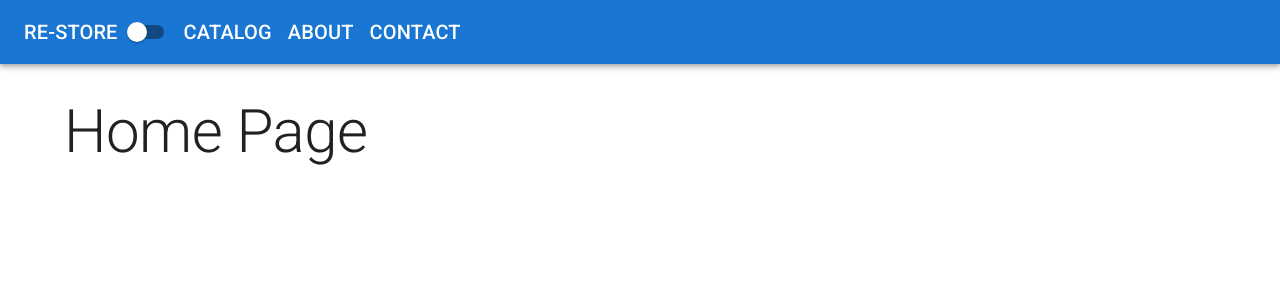
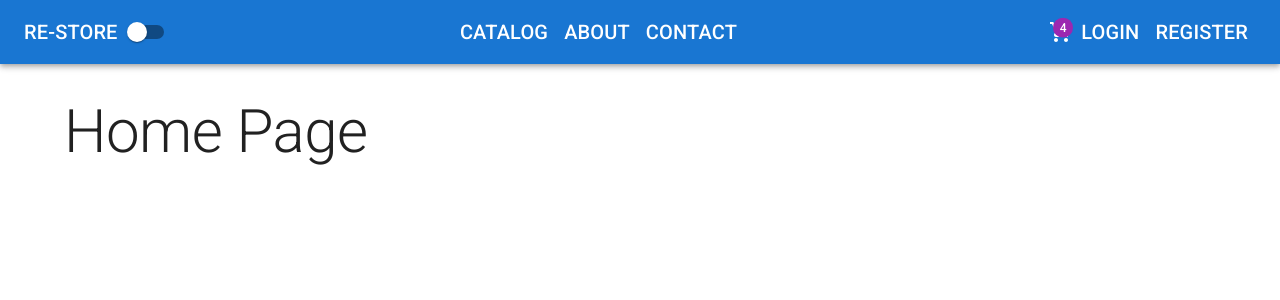
Before and after one commit to Aryandadhich/E-com_store, a React app in the folder client/: page / in a window 1280 px wide. Shown: the top 300 px of the page. Built offline with nearby package versions, Linux system fonts and the light colour scheme; the HTML template or start-up script is replaced by a standard one.

Commit message:
header styling

```diff
--- a/client/src/App/layout/Header.tsx
+++ b/client/src/App/layout/Header.tsx
@@ -1,41 +1,105 @@
-import { List,AppBar, ListItem, Switch, Toolbar, Typography, Button } from "@mui/material";
+import { ShoppingBag, ShoppingCart } from "@mui/icons-material";
+import { List, AppBar, ListItem, Switch, Toolbar, Typography, Button, IconButton, Badge, colors, typographyClasses, Box } from "@mui/material";
 import { NavLink } from "react-router-dom";
 
 const midLinks = [
-  {title: 'catalog', path: '/catalog'},
-  {title: 'about', path: '/about'},
-  {title: 'contact', path: '/contact'},
+  { title: 'catalog', path: '/catalog' },
+  { title: 'about', path: '/about' },
+  { title: 'contact', path: '/contact' },
 ]
 
 const rightLinks = [
-  {title: 'login', path: '/login'},
-  {title: 'register', path: '/register'},
+  { title: 'login', path: '/login' },
+  { title: 'register', path: '/register' },
 ]
 
-interface Props{
+
+interface Props {
   darkmode: boolean;
   handleThemeChange: () => void;
 }
 
-export default function Header({darkmode, handleThemeChange} : Props){
+const navStyle = {
+  color: 'inherit',
+  textDecoration: 'none',
+  typography: 'h6',
+  transition: 'color 0.3s ease, transform 0.3s ease', // Smooth transition
+  '&:hover': {
+    color: 'grey.300', // Light grey on hover
+    transform: 'scale(1.05)', // Slight scale effect on hover
+    textDecoration: 'underline',
+  },
+  '&:active': {
+    color: 'grey.500', // Darker grey when active
+  },
+}
+
+export default function Header({ darkmode, handleThemeChange }: Props) {
   return (
-         <AppBar position="static" sx={{mb: 4}}>
-           <Toolbar>
-            <Typography variant="h6">
+    <AppBar position="static" sx={{ mb: 4 }}>
+      <Toolbar sx={{ display: 'flex', justifyContent: 'space-between', alignItems: 'center' }}>
+
+        <Box display='flex' alignItems='center'>
+          <Typography variant="h6" component={NavLink}
+            to='/'
+            sx={navStyle}
+          >
             RE-STORE
           </Typography>
-            <Switch  checked={darkmode} onChange={handleThemeChange}/>
-            <List sx={{display: 'flex', alignItems:'center'}}>
-                {midLinks.map(({title, path}) =>(
+
+          <Switch checked={darkmode} onChange={handleThemeChange} />
+        </Box>
+
+        <List sx={{ display: 'flex', alignItems: 'center' }}>
+          {midLinks.map(({ title, path }) => (
             <Button
               component={NavLink}
               to={path}
               key={path}
-                        sx={{color: 'inherit',typography: 'h6',textDecoration: 'none','&:hover':{textDecoration: 'underline'}}}>
+              sx={navStyle}>
               {title.toUpperCase()}
             </Button>
           ))}
         </List>
+
+        <Box display='flex' alignItems='center'>
+          <IconButton
+            size="large"
+            edge='end'
+            color='inherit'
+            sx={{
+              ml: 2,
+              transition: 'transform 0.3s ease',
+              '&:hover': {
+                transform: 'scale(1.2)', // Cart grows on hover
+              },
+            }}
+          >
+            <Badge badgeContent='4' color="secondary" sx={{
+              '& .MuiBadge-badge': {
+                animation: 'bounce 1.5s infinite', // Subtle bounce animation for the badge
+                '@keyframes bounce': {
+                  '0%, 100%': { transform: 'translateY(0)' },
+                  '50%': { transform: 'translateY(-5px)' },
+                },
+              },
+            }}>
+              <ShoppingCart />
+            </Badge>
+          </IconButton>
+
+          <List sx={{ display: 'flex' }}>
+            {rightLinks.map(({ title, path }) => (
+              <Button
+                component={NavLink}
+                to={path}
+                key={path}
+                sx={navStyle}>
+                {title.toUpperCase()}
+              </Button>
+            ))}
+          </List>
+        </Box>
       </Toolbar>
     </AppBar>
   )
```
Lines whose indentation alone changed are shown as unchanged.
